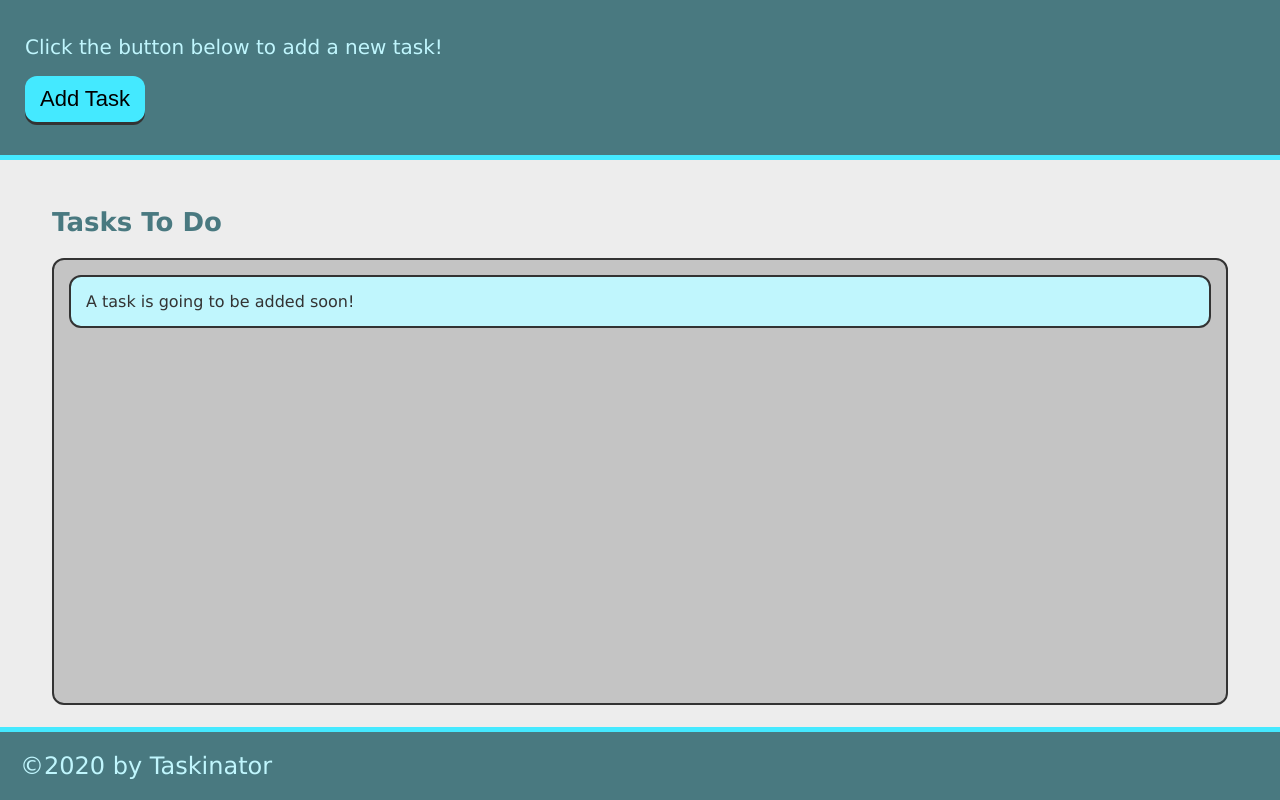
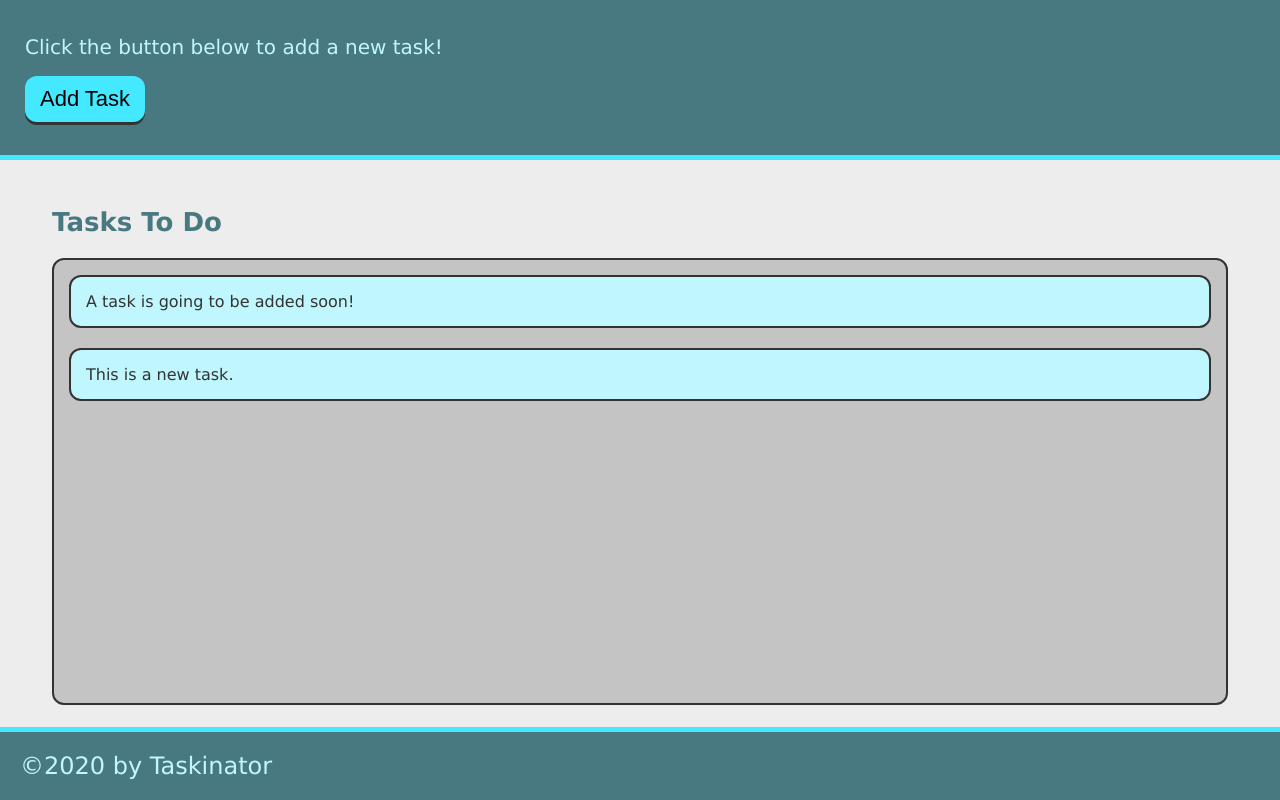
Before and after one commit to jtboyman/taskinator, a plain HTML site: page index.html in a window 1280 px wide. Both pictures are taken after a click on the button "Add Task". Drawn offline with Linux system fonts and the light colour scheme.

Commit message:
add ability to add task

```diff
--- a/assets/js/script.js
+++ b/assets/js/script.js
@@ -0,0 +1,11 @@
+let buttonEl = document.querySelector("#save-task");
+let tasksToDoEl = document.querySelector("#tasks-to-do");
+
+let createTaskHandler = function() {
+    let listItemEl = document.createElement("li");
+    listItemEl.className = "task-item";
+    listItemEl.textContent = "This is a new task.";
+    tasksToDoEl.appendChild(listItemEl);
+}
+
+buttonEl.addEventListener("click", createTaskHandler);
--- a/index.html
+++ b/index.html
@@ -16,7 +16,7 @@
 
         <p>Click the button below to add a new task!</p>
 
-        <button class="btn">Add Task</button>
+        <button class="btn" id="save-task">Add Task</button>
     </header>
 
     <main class="page-content">
@@ -24,7 +24,7 @@
         <section class="task-list-wrapper">
             <h2 class="list-title">Tasks To Do</h2>
 
-            <ul class="task-list">
+            <ul class="task-list" id="tasks-to-do">
                 <li class="task-item">A task is going to be added soon!</li>
             </ul>
 
```
